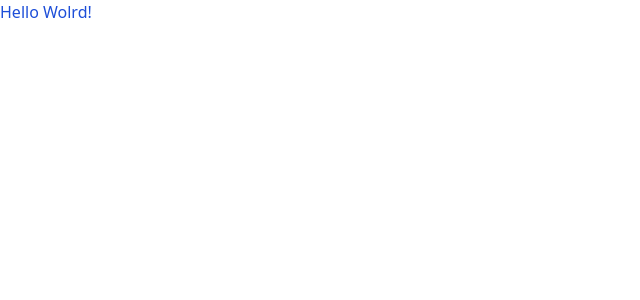
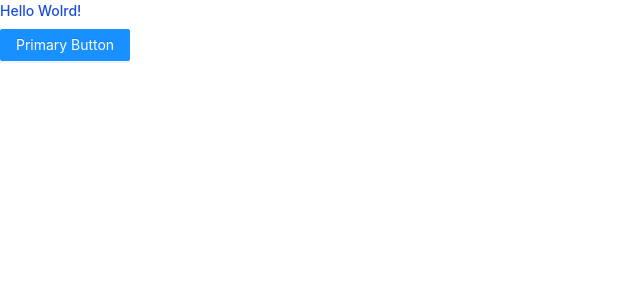
Before and after one commit to TheOnlyAndLastOne/my-react-projects, a React (Create React App) app: page / in a window 1280 px wide. Shown: the top 300 px of the page, without its empty margins (0-640 px from the left). Built offline with nearby package versions, Linux system fonts and the light colour scheme.

Commit message:
init tailwind and ant design

```diff
--- a/package.json
+++ b/package.json
@@ -7,6 +7,7 @@
     "@testing-library/jest-dom": "^5.16.2",
     "@testing-library/react": "^12.1.3",
     "@testing-library/user-event": "^13.5.0",
+    "antd": "^4.18.7",
     "react": "^17.0.2",
     "react-dom": "^17.0.2",
     "react-scripts": "5.0.0",
--- a/src/App.js
+++ b/src/App.js
@@ -1,8 +1,11 @@
-
+import 'antd/dist/antd.css';
+// import 'antd/dist/antd.less';
+import {Button} from 'antd';
 function App() {
   return (
     <div className="App">
       <h1 className="text-blue-700">Hello Wolrd!</h1>
+      <Button type="primary">Primary Button</Button>
     </div>
   );
 }
```
Also changed, not shown: 1 other file (tests, documents, lock files or other folders).
